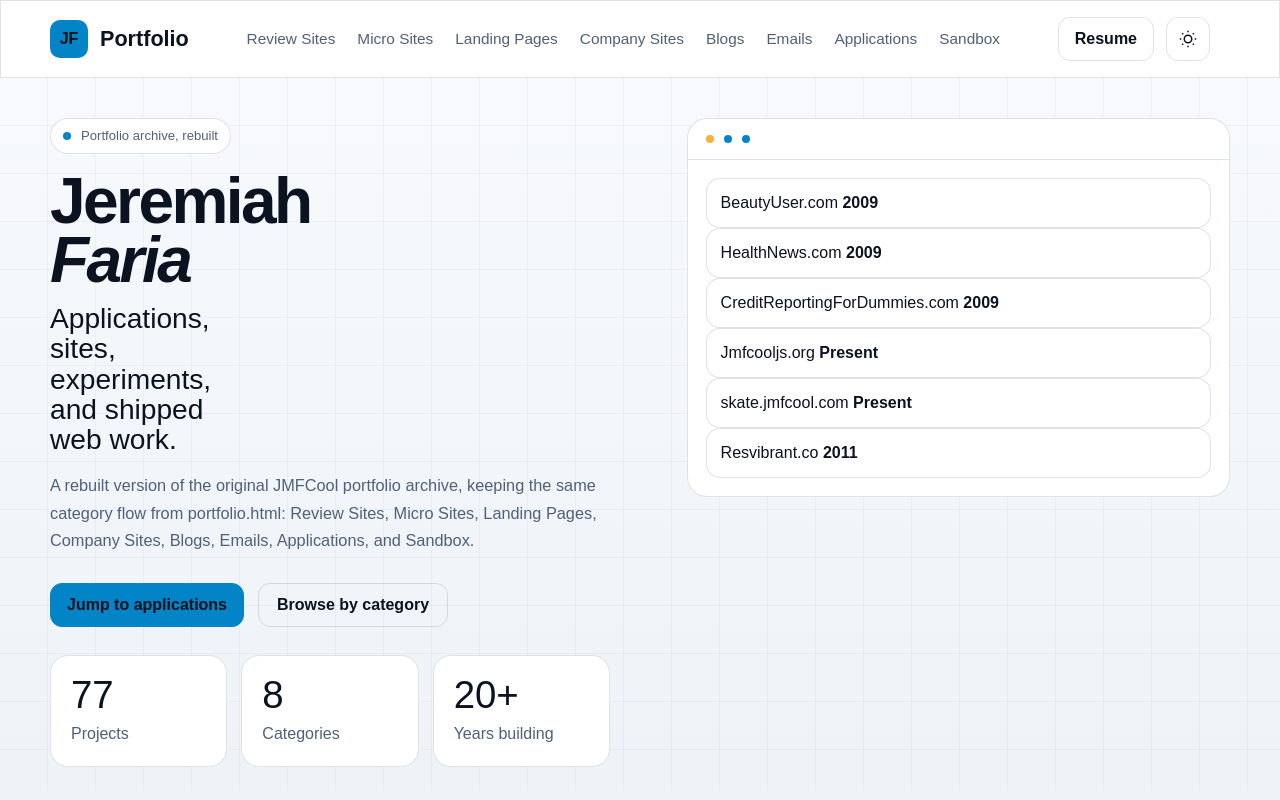
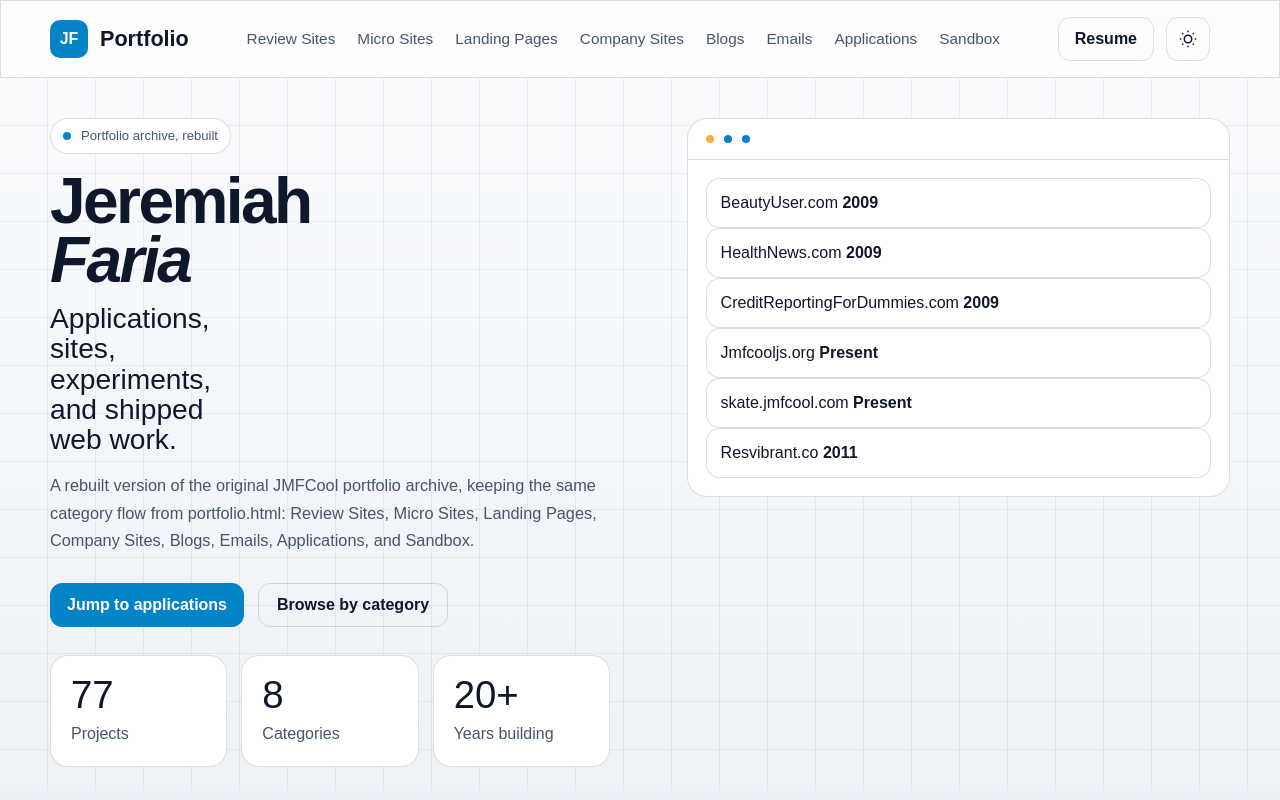
Before and after one commit to zigzagfog/portfolio.jmfcool.org, a plain HTML site: page index.html in a window 1280 px wide. Shown: the top 800 px of the page. Drawn offline with Linux system fonts and the light colour scheme; a web font is replaced by a local one.

Commit message:
Update color variables and styles in style.css

```diff
--- a/style.css
+++ b/style.css
@@ -1,19 +1,19 @@
 :root {
   color-scheme: light;
-  --color-bg: #eef3f8;
+  --color-bg: #e9eff5;
   --color-surface: #ffffff;
-  --color-surface-2: #f7f9fc;
-  --color-surface-3: #e9eef5;
-  --color-border: rgba(12, 18, 28, 0.12);
-  --color-border-strong: rgba(12, 18, 28, 0.18);
-  --color-text: #0b1220;
-  --color-text-muted: #4f6078;
-  --color-text-faint: #6f8098;
+  --color-surface-2: #f3f7fb;
+  --color-surface-3: #e3ebf3;
+  --color-border: rgba(15, 23, 42, 0.14);
+  --color-border-strong: rgba(15, 23, 42, 0.22);
+  --color-text: #0f172a;
+  --color-text-muted: #475569;
+  --color-text-faint: #64748b;
   --color-primary: #0ea5e9;
   --color-primary-strong: #0284c7;
   --color-primary-soft: rgba(2, 132, 199, 0.16);
-  --color-on-primary: #07131c;
-  --shadow-menu: 0 18px 40px rgba(15, 23, 42, 0.12);
+  --color-on-primary: #ffffff;
+  --shadow-menu: 0 18px 40px rgba(15, 23, 42, 0.10);
 }
 
 :root[data-theme="dark"] {
@@ -113,8 +113,13 @@ button {
   position: sticky;
   top: 0;
   z-index: 100;
+  background: rgba(255, 255, 255, 0.88);
   border-bottom: 1px solid var(--color-border);
   backdrop-filter: blur(10px);
+}
+
+:root[data-theme="dark"] .nav {
+  background: rgba(11, 15, 20, 0.82);
 }
 
 .nav__inner {
@@ -247,8 +252,8 @@ button {
   position: relative;
   background: linear-gradient(
     180deg,
-    rgba(255, 255, 255, 0.55) 0%,
-    rgba(255, 255, 255, 0) 100%
+    rgba(255, 255, 255, 0.72) 0%,
+    rgba(255, 255, 255, 0.18) 100%
   );
 }
 
@@ -268,7 +273,7 @@ button {
     linear-gradient(to right, transparent 0, transparent calc(100% - 1px), var(--color-border) calc(100% - 1px)),
     linear-gradient(to bottom, transparent 0, transparent calc(100% - 1px), var(--color-border) calc(100% - 1px));
   background-size: 48px 48px;
-  opacity: 0.3;
+  opacity: 0.42;
 }
 
 .hero__grid {
@@ -499,10 +504,15 @@ button {
     background-color 180ms ease;
 }
 
+.project-card:hover,
+.preview-item:hover,
+.stat:hover {
+  background: var(--color-surface-2);
+  border-color: var(--color-border-strong);
+}
+
 .project-card:hover {
   transform: translateY(-2px);
-  border-color: var(--color-border-strong);
-  background: var(--color-surface-2);
 }
 
 .project-card__top {
@@ -555,7 +565,7 @@ button {
 .tech-list li {
   background: var(--color-primary-soft);
   color: var(--color-text);
-  border: 1px solid var(--color-border);
+  border: 1px solid rgba(2, 132, 199, 0.18);
 }
 
 .tag-list li {
```
